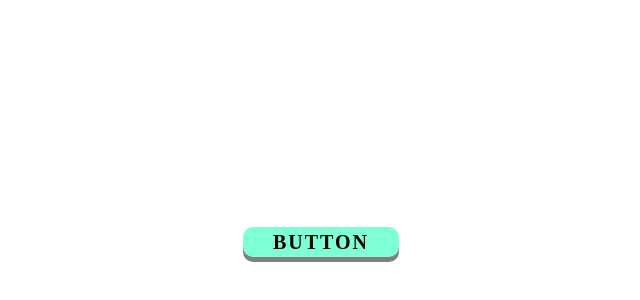
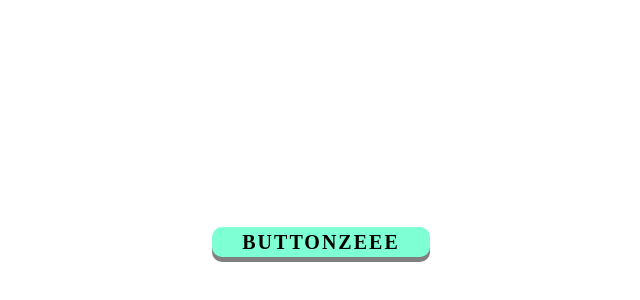
Before and after one commit to Twistus/transition, a plain HTML site: page index.html in a window 1280 px wide. Shown: the part 158-458 px from the top of the page, without its empty margins (319-959 px from the left). Drawn offline with Linux system fonts and the light colour scheme.

Commit message:
second-change

```diff
--- a/index.html
+++ b/index.html
@@ -12,7 +12,7 @@
 
 <body>
 	<div class="button__row">
-		<div class="button button-1">button</div>
+		<div class="button button-1">buttonzeee</div>
 	</div>
 </body>
 
```
